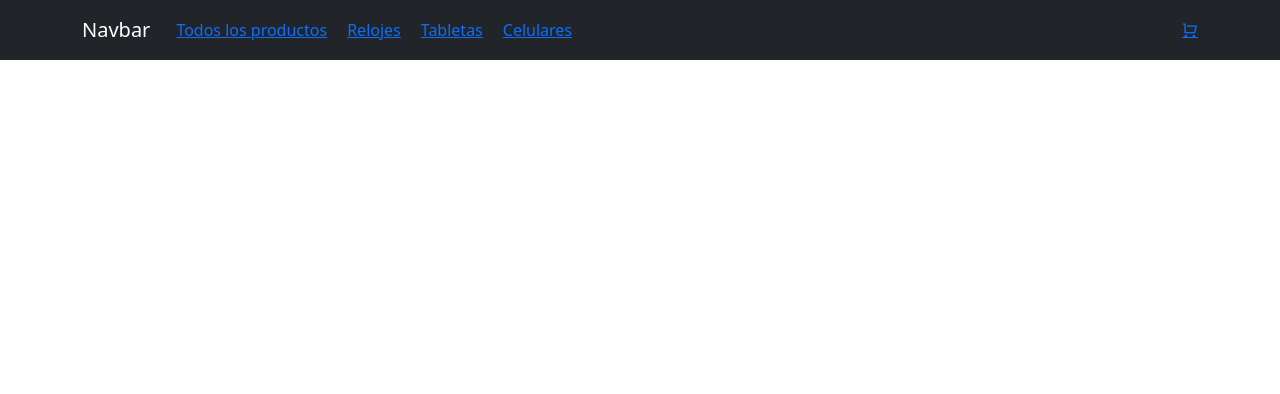
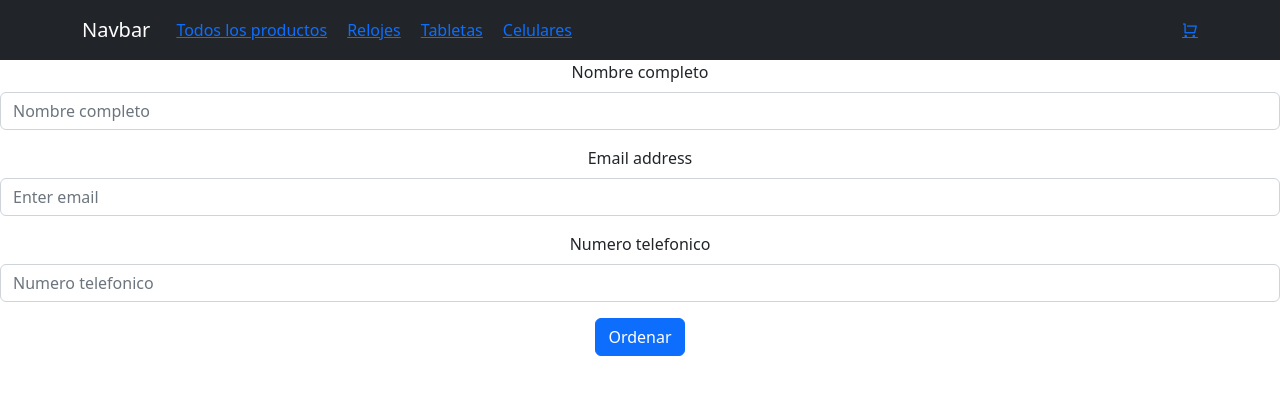
Before and after one commit to AndresFelipeAF/REACT, a React (Create React App) app in the folder react-entregable/: page /Order in a window 1280 px wide. Shown: the top 394 px of the page. Built offline with nearby package versions, Linux system fonts and the light colour scheme.

Commit message:
create order in firebase

```diff
--- a/react-entregable/src/App.jsx
+++ b/react-entregable/src/App.jsx
@@ -7,6 +7,7 @@ import ItemCategoryContainer from './components/ItemCategoryContainer/ItemCatego
 import { BrowserRouter, Routes, Route } from "react-router-dom"
 import  CartProvider from './contexts/CartContext';
 import Cart from "./components/CartInf/Cart";
+import ContactForm from './components/ContactInfo/ContactForm';
 
 // No me deja importarlo, no entiendo que problema tiene el path, si se manejan igual que los de arriba.
 
@@ -25,6 +26,7 @@ function App() {
                 <Route exact path="/producto/:idProduct" element={<ItemListContainer />} />
                 <Route exact path="/detalle/:idProduct" element={<ItemDetailContainer />} />
                 <Route exact path="/Cart" element={<Cart/>} />
+                <Route exact path="/Order" element={<ContactForm/>} />
               </Routes>
             </BrowserRouter>
           </CartProvider>
--- a/react-entregable/src/components/CartInf/Cart.jsx
+++ b/react-entregable/src/components/CartInf/Cart.jsx
@@ -14,9 +14,14 @@ const Cart = () => {
     return (
         <>
             {CartList.length > 0 ?
-                (<>{CartList.map(item => <CartItem  key={item.id} id={item.id} quantity={item.stock} price={item.price} title={item.title} />)}
+                (<>{CartList.map(item => <CartItem  key={item.id} id={item.id}  price={item.price} title={item.title} />)}
                     <h1> El precio es {precioTotal}</h1>
-                    <button onClick={Clear}>Borrar todo carrito</button></>)
+                    <button onClick={Clear}>Borrar todo carrito</button>
+                    <Link to={"/Order"}>
+                        <button>Terminar compra</button>
+                    </Link>
+                    </>
+                )
                 :
                 (<>
                     <h2>No hay productos en tu carro</h2>
--- a/react-entregable/src/components/CartInf/CartItem.jsx
+++ b/react-entregable/src/components/CartInf/CartItem.jsx
@@ -1,12 +1,11 @@
 import React from 'react';
 import { useCartContext } from '../../contexts/CartContext';
 
-const CartItem = ({id,price,title,quantity})=>{
+const CartItem = ({id,price,title})=>{
     const {removeItem} = useCartContext();
     return (
         <div>
         <h2>{title}</h2>
-        <h2>{quantity}</h2>
         <h2>{price}</h2>
         <button onClick={() =>removeItem(id)}>Borrar</button>
         </div>
--- /dev/null
+++ b/react-entregable/src/components/ContactInfo/ContactForm.jsx
@@ -0,0 +1,58 @@
+import React, {useState, useEffect} from "react";
+import Button from 'react-bootstrap/Button';
+import Form from 'react-bootstrap/Form';
+import {addDoc, getFirestore,collection} from "firebase/firestore";
+import { useCartContext } from "../../contexts/CartContext";
+
+const ContactForm = () => {
+    const [id,setId]= useState();
+    const [totalPrice, setTotalPrice]= useState("")
+    const [form,setForm]= useState({
+        name: "",
+        email: "",
+        number:""
+    });
+    const { CartList, Total } = useCartContext();
+    useEffect(() => {
+        setTotalPrice(Total);
+    }, [CartList,Total]);
+    const changeHandler=(event)=>{
+        const newForm={...form, [event.target.name]:event.target.value}
+        setForm(newForm);
+    };
+    const submitHandler=(event)=>{
+    event.preventDefault();
+    const db=getFirestore();
+    const contactFormCollection= collection(db,"orders");
+    addDoc(contactFormCollection,Form,CartList,totalPrice).then((snapshot)=>{
+        setId(snapshot.id)
+    })
+    };
+    return (
+        (typeof id !== "undefined")?
+        (<div>
+            <p>Su compra ha sido enviada y el codigo de rastrego es {id}</p>
+        </div>):(
+        <>
+            <Form onSubmit={submitHandler}>
+                <Form.Group className="mb-3" >
+                    <Form.Label>Nombre completo</Form.Label>
+                    <Form.Control type="text" name="name" placeholder="Nombre completo" onChange={changeHandler} />
+                </Form.Group>
+                <Form.Group className="mb-3" controlId="formBasicEmail">
+                    <Form.Label>Email address</Form.Label>
+                    <Form.Control type="email" name="email" placeholder="Enter email" onChange={changeHandler}/>
+                </Form.Group>
+                <Form.Group className="mb-3" >
+                    <Form.Label>Numero telefonico</Form.Label>
+                    <Form.Control type="message" name="number" placeholder="Numero telefonico"  onChange={changeHandler}/>
+                </Form.Group>
+                <Button variant="primary" type="submit">
+                    Ordenar
+                </Button>
+            </Form >
+        </>
+    ))
+}
+
+export default ContactForm;
--- a/react-entregable/src/components/ItemCategoryContainer/ItemCategoryComponent.jsx
+++ b/react-entregable/src/components/ItemCategoryContainer/ItemCategoryComponent.jsx
@@ -10,7 +10,7 @@ const ItemCategoryContainer = () => {
     useEffect(() => {
         const db = getFirestore();
         const items = collection(db, "items");
-        const queryList =query(items, where("categoryID","==",category))
+        const queryList =query(items, where("categoryId","==",category))
         getDocs(queryList).then((snapshot) => {
             const docs = snapshot.docs.map(doc => ({
                 id:doc.id,
--- a/react-entregable/src/components/navbar/index.jsx
+++ b/react-entregable/src/components/navbar/index.jsx
@@ -20,7 +20,7 @@ function NavBar() {
                         <Link to={"/categoria/relojes"}>
                             <Nav className="nav-text">Relojes</Nav>
                         </Link>
-                        <Link to={"/categoria/tableta"}>
+                        <Link to={"/categoria/tabletas"}>
                             <Nav className="nav-text">Tabletas</Nav>
                         </Link>
                         <Link to={"/categoria/celulares"}>
```
